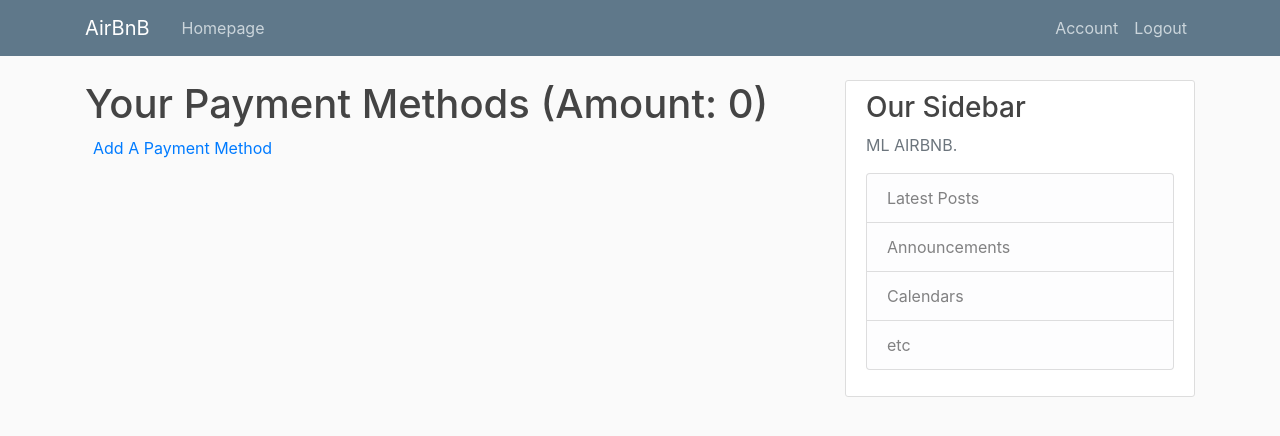
After one commit to KylePinkerton/CSI2132PROJECT, a Flask app: page /paymentmethod in a window 1280 px wide. The commit adds this page. Shown: the top 436 px of the page. Run offline with Flask 2, Linux system fonts and the light colour scheme; the visitor is signed in with stand-in values (Sample User, id 1); data that the repository does not hold is empty; some libraries are stand-ins or nearby versions.

Commit message:
your payment method page, need add payment form

```diff
--- a/app.py
+++ b/app.py
@@ -265,6 +265,10 @@ def your_properties():
   db.get_users_properties(current_user.id)
   property_rows = db.fetch_all()
 
+  if property_rows == None:
+    abort(404)
+    return
+
   for row in property_rows:
     property_map = {}
     for k in range(len(property_columns)):
@@ -274,6 +278,28 @@ def your_properties():
 
   current_user.properties = properties
   return render_template('your_properties.html')
+
+@app.route("/paymentmethod", methods=["GET", "POST"])
+@login_required
+def your_payment_method():
+  payment_columns = ['username', 'card_type', 'first_name', 'last_name', 'card_number', 'card_expiration', 'cvv', 'billing_country']
+  methods = []
+  db.get_users_payment_methods(current_user.id)
+  methods_rows = db.fetch_all()
+
+  if methods_rows == None:
+    abort(404)
+    return
+
+  for row in methods_rows:
+    methods_map = {}
+    for k in range(len(methods_columns)):
+      methods_map[methods_columns[k]] = row[k]
+
+    methods.append(methods_map)
+
+  current_user.methods = methods
+  return render_template('your_payment_method.html', methods=methods)
 
 @app.route("/addproperty", methods=["GET", "POST"])
 @login_required
--- a/db/db.py
+++ b/db/db.py
@@ -124,5 +124,9 @@ class DB:
   def create_property(self, property_name, street_number, street_name, apt_number, postal_code, rent_rate, country, province, property_type, max_guests, number_beds, number_baths, accessible, pets_allowed, current_user_id):
     self.cursor.execute(f"insert into property (propertyname, street_number, street_name, apt_number, province, postal_code, rent_rate, type, max_guests, number_beds, number_baths, accesible, pets_allowed, country, hostusername) VALUES ('{property_name}', '{street_number}', '{street_name}', '{apt_number}', '{province}', '{postal_code}', '{rent_rate}', '{property_type}', '{max_guests}', '{number_beds}', '{number_baths}', '{accessible}', '{pets_allowed}', '{country}', '{current_user_id}')")
 
+  #payment_method
+  def get_users_payment_methods(self, username):
+      self.cursor.execute(f"select * from payment_method where username='{username}'")
+
 connection = new_connection(dbname = "kpink074", user = "kpink074", password = os.environ.get("UOTTAWA_PW"), host = "web0.site.uottawa.ca", port = "15432", schema = "project")
 db = DB(connection)
--- a/templates/account.html
+++ b/templates/account.html
@@ -28,7 +28,7 @@
           <a class="ml-2" href="{{ url_for('account_info') }}">Account Info</a>
           <a class="ml-2" href="{{ url_for('your_properties') }}">Your Properties</a>
           <a class="ml-2" href="{{ url_for('account') }}">Your Bookings</a>
-          <a class="ml-2" href="{{ url_for('account') }}">Payment Method</a>
+          <a class="ml-2" href="{{ url_for('your_payment_method') }}">Payment Method</a>
           <a class="ml-2" href="{{ url_for('account') }}">Payout Method</a>
         </ul>
       </div>
--- /dev/null
+++ b/templates/your_payment_method.html
@@ -0,0 +1,21 @@
+{% extends "layout.html" %}
+{% block content %}
+  <h1>Your Payment Methods (Amount: {{ methods|length }})</h1>
+  <a class="ml-2" href="{{ url_for('account') }}">Add A Payment Method</a> <br>
+  {% for method in methods %}
+    <article class="media content-section">
+      <img class="rounded-circle article-img" src="{{ url_for('static', filename='images/' + current_user.picture) }}">
+      <div class="media-body">
+        <div class="article-metadata">
+          <li class="list-group-item">Card Type: {{ method['card_type'] }}</li>
+          <li class="list-group-item">First Name: {{ method['first_name'] }}</li>
+          <li class="list-group-item">Last Name: {{ method['last_name'] }}</li>
+          <li class="list-group-item">Card Number: {{ method['card_number'] }}</li>
+          <li class="list-group-item">Card Expiration: {{ method['card_expiration'] }}</li>
+          <li class="list-group-item">CVV: {{ method['cvv'] }}</li>
+          <li class="list-group-item">Billing Country: {{ method ['billing_country'] }}</li>
+          <br>
+        </div>
+      </article>
+    {% endfor %}
+{% endblock content %}
```
